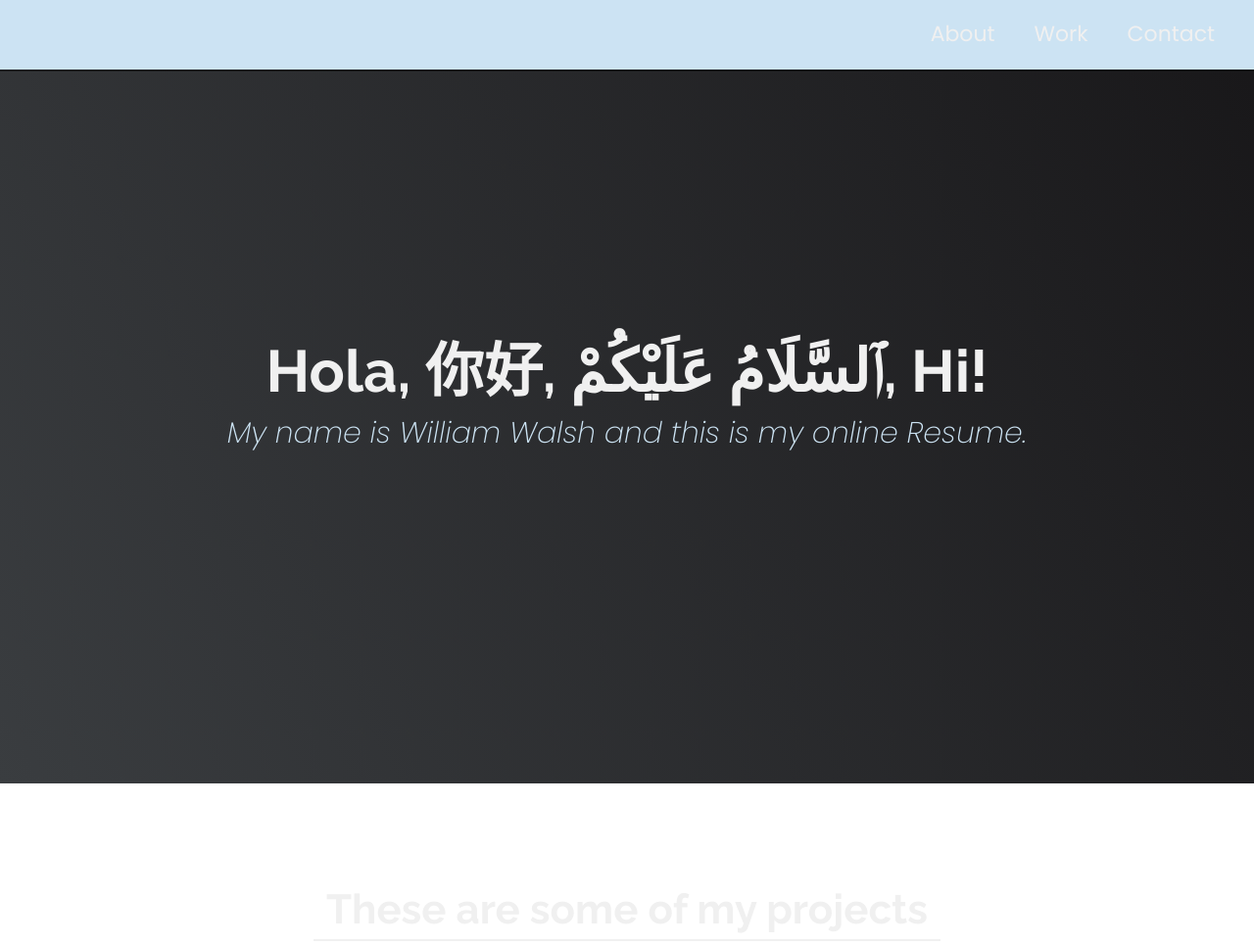
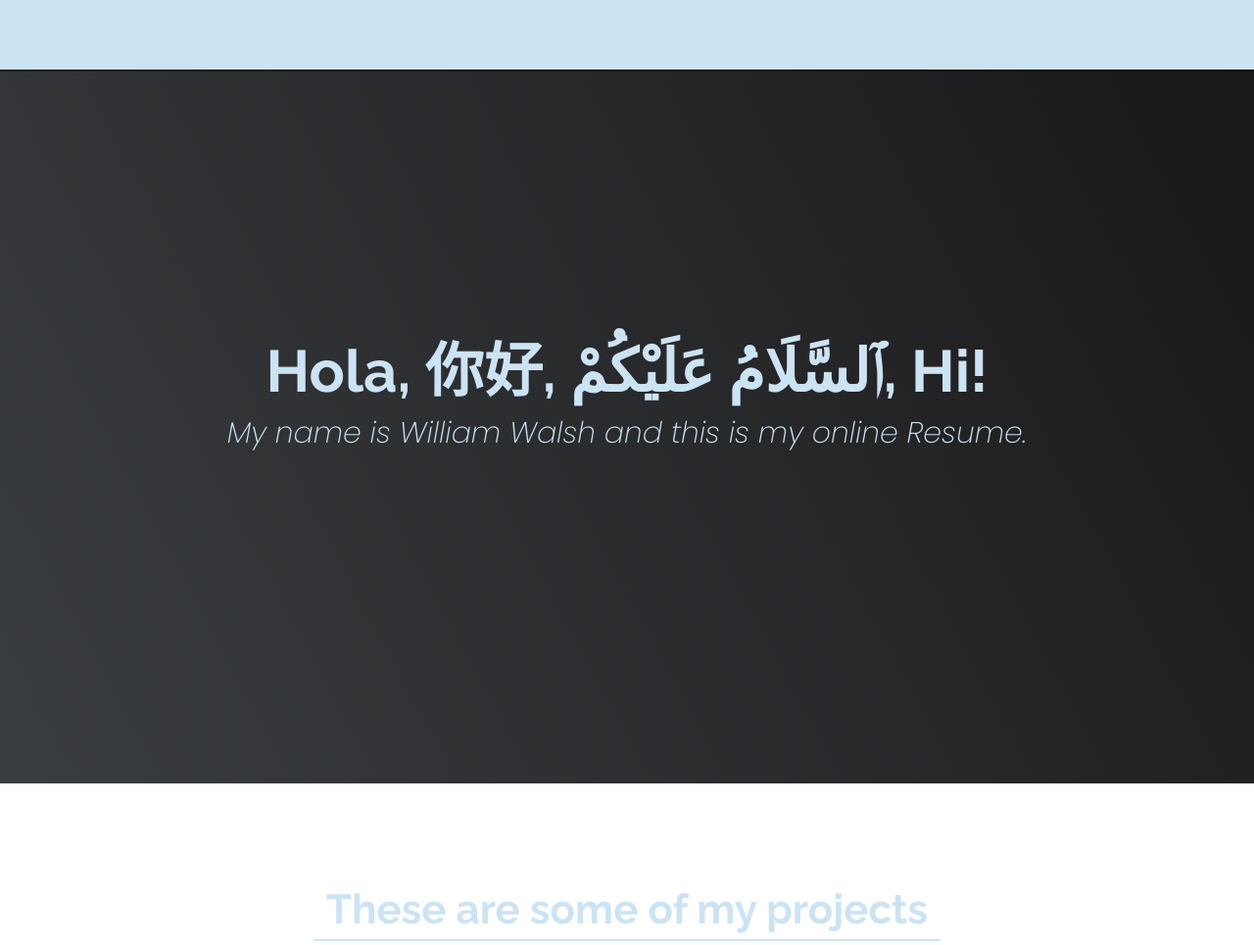
Before and after one commit to willwalsh96/Thanos, a PHP site: page / in a window 1280 px wide. Shown: the top 965 px of the page at 98% size. Run offline with PHP 8.4, Linux system fonts and the light colour scheme; some libraries are stand-ins or nearby versions.

Commit message:
changed colors further

```diff
--- a/stylesheet.css
+++ b/stylesheet.css
@@ -1,8 +1,8 @@
 /* Custom properties/variables  */
 :root {
-  --main-white: #f0f0f0;
+  --main-white: #cce3f3;
   --main-red: #cce3f3; //wtw blue
-  --main-blue: #45567d;
+  --main-blue: #84838b;
   --main-gray: #84838b; //wtw grey
 }
 
```
